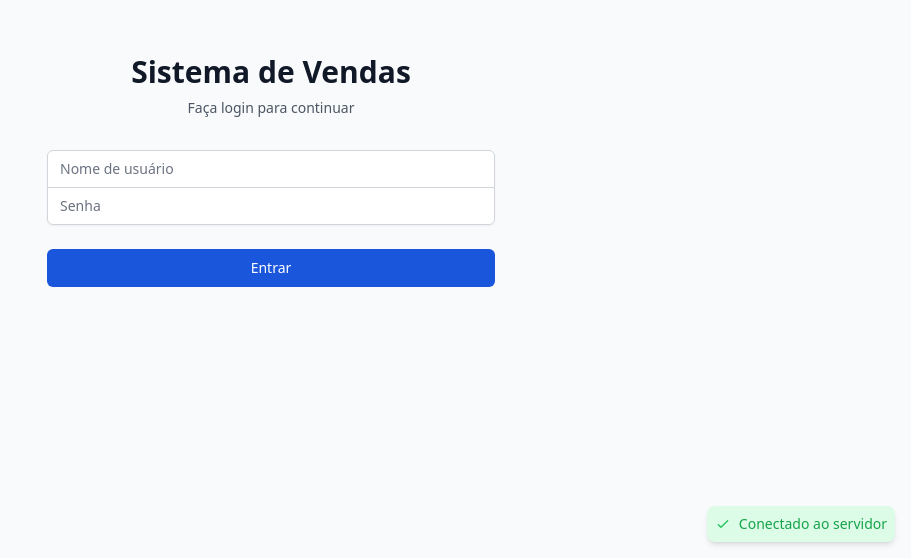
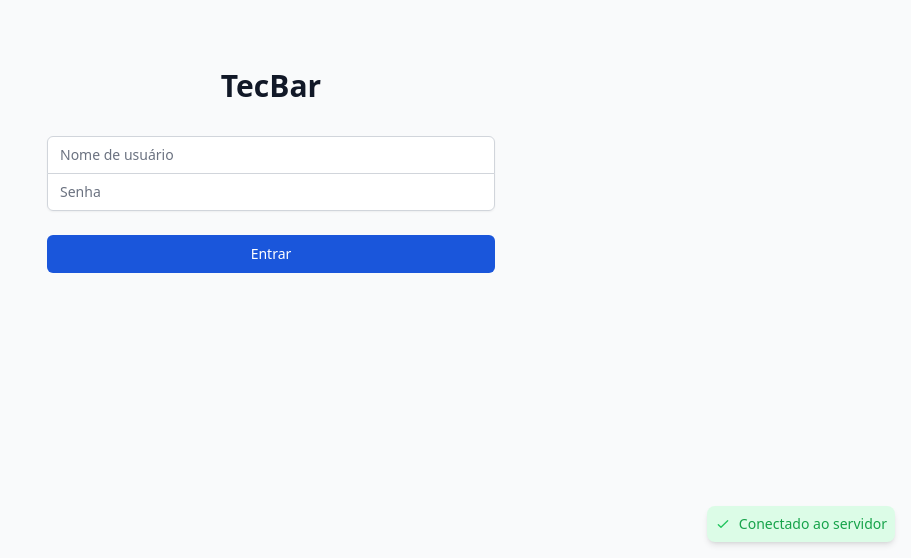
Before and after one commit to TiagoMontes/BAR, a Next.js app: page / in a window 1280 px wide. Shown: the part 242-800 px from the top of the page, without its empty margins (369-1280 px from the left). Built offline with nearby package versions, Linux system fonts and the light colour scheme.

Commit message:
feat: adiciona botão de navegação entre comandas e vendas

```diff
--- a/components/LoginForm.js
+++ b/components/LoginForm.js
@@ -84,11 +84,8 @@
       <div className="max-w-md w-full space-y-8">
         <div>
           <h2 className="mt-6 text-center text-3xl font-extrabold text-gray-900">
-            Sistema de Vendas
+            TecBar
           </h2>
-          <p className="mt-2 text-center text-sm text-gray-600">
-            Faça login para continuar
-          </p>
         </div>
         <form className="mt-8 space-y-6" onSubmit={handleSubmit}>
           <div className="rounded-md shadow-sm -space-y-px">
--- a/pages/vendas.js
+++ b/pages/vendas.js
@@ -63,7 +63,7 @@
     <div className="min-h-screen bg-gray-100">
       <header className="bg-white shadow">
         <div className="container mx-auto px-4 py-4 flex justify-between items-center">
-          <h1 className="text-2xl font-bold text-gray-800">Sistema de Vendas</h1>
+          <h1 className="text-2xl font-bold text-gray-800">TecBar</h1>
           <div className="flex items-center space-x-4">
             <span className="text-gray-600">
               Operador: {user.Nome}
```
Also changed, not shown: data/sessoes.json (+1 -7 lines).
